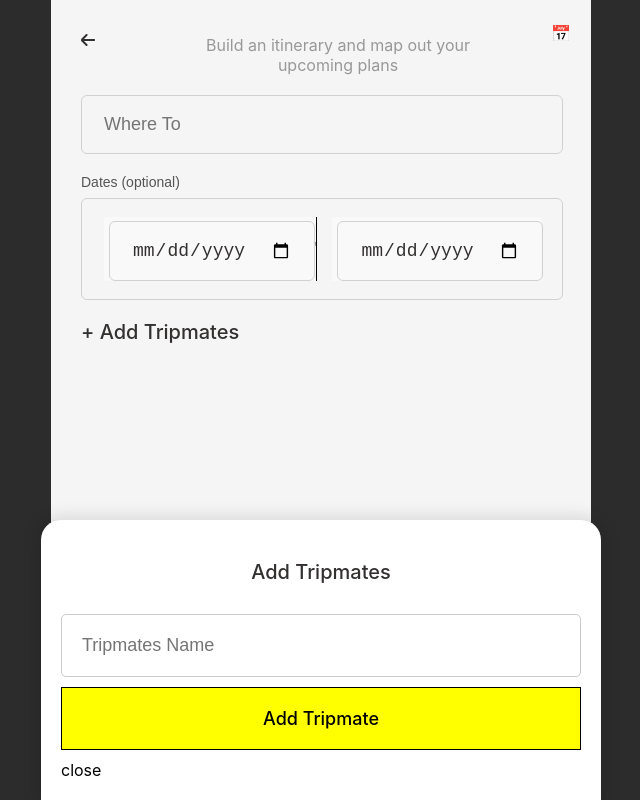
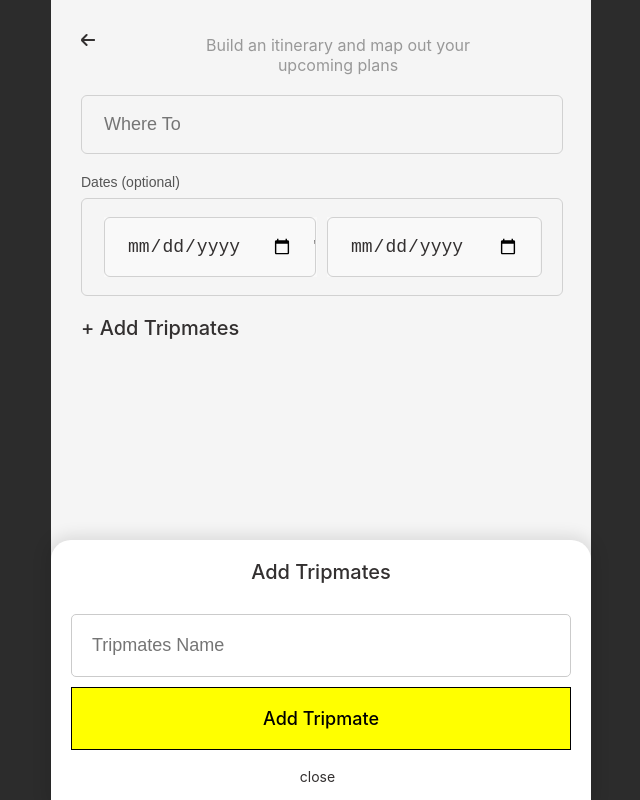
Before and after one commit to strollingidea/tripmatesFE, a React (Create React App) app: page /plantrip in a window 1280 px wide. Both pictures are taken after a click on the element "+ Add Tripmates". Shown: the whole page, without its empty margins (319-959 px from the left). Built offline with nearby package versions, Linux system fonts and the light colour scheme.

Commit message:
css changes 19-12-25

```diff
--- a/src/App.css
+++ b/src/App.css
@@ -41,6 +41,7 @@ body{
     cursor: pointer;
     width: 50%;
     height: 100%;
+    position: relative;
     &:hover {
       /* border-color: #888; */
     }
@@ -49,7 +50,7 @@ body{
       font-size: 16px;
       color: #888;
       position: absolute;
-      right: 20px;
+      right: 32px;
       top: 24px;
     }
 
@@ -57,9 +58,9 @@ body{
       color: #7a7a7a;
       font-size: 18px;
       font-weight: 500;
-      padding-top: 4px;
-      padding-left: 5px;
+      padding: 0;
       position: relative;
+      width: 100%;
     }
   }
 }
--- a/src/Component/PopModals/TripmatesPop.js
+++ b/src/Component/PopModals/TripmatesPop.js
@@ -31,7 +31,7 @@ const TripmatesPop = ({onClose, adtripmate}) => {
                 Add Tripmate
             </TripmatesSubmit>
 
-            <div onClick={onClose}>close</div>
+            <div className='addmembers-popup-close' onClick={onClose}>close</div>
         </TripmatespopDrawer>
     </>
   )
@@ -48,14 +48,13 @@ const TripmatespopDrawer = styled.div`
     flex-direction: column;
     gap: 10px;
     background-color: #fff;
-    /* width: 100%; */
-    max-width: 520px;
+    max-width: 500px;
     position: fixed;
     bottom: 0;
     margin: 0 auto;
     left: 0;
     right: 0;
-    padding: 20px;
+    padding: 0 20px 50px;
     border-radius: 20px 20px 0 0;
     box-shadow: 0px 0px 15px 5px #0000001a;
     z-index: 999999;
--- a/src/Component/signup/SignUp.js
+++ b/src/Component/signup/SignUp.js
@@ -4,6 +4,7 @@ import { ClipLoader } from 'react-spinners';
 import { toast } from 'react-toastify';
 import './SignUp.scss'
 import Logo from '../../Images/logo.png'
+import { Link } from 'react-router-dom'
 
 export const SignUp = () => {
     const [active, setActive] = useState(false);
@@ -82,7 +83,7 @@ export const SignUp = () => {
 
 
     return (
-        <div className="signUpWrapper">
+        <div className="signUpWrapper appmain">
 
             <div className="signup">
 
@@ -109,7 +110,9 @@ export const SignUp = () => {
                         <input name="password" type="password" placeholder="Password" onChange={handleChange} />
                         {errors.password && (<p className="errors">{errors.password}</p>)}
                     </div>
+                    {/* <button type="submit">{loading ? <ClipLoader size={20} color="#fff" /> : active ? "Sign Up" : "Login"} </button> */}
                     <button type="submit">{loading ? <ClipLoader size={20} color="#fff" /> : active ? "Sign Up" : "Login"} </button>
+                    <Link to="/plantrip">SignUp</Link>
                 </form>
                 <p className="alternate" >{active ? "Already have an account?" : "New to Lost in Mountains?"} <span onClick={() => setActive(!active)}>{active ? "Login" : " Create account"}</span></p>
 
--- a/src/Pages/HomePage.scss
+++ b/src/Pages/HomePage.scss
@@ -15,11 +15,11 @@
     align-items: center;
     justify-content: center;
 
-    .logo{
-        margin: 0 auto;
-        position: fixed;
-        top: 50px;
-    }
+    // .logo{
+    //     margin: 0 auto;
+    //     position: fixed;
+    //     top: 50px;
+    // }
 }
 
 .plantripbtn{
--- a/src/Pages/PlanTrip.js
+++ b/src/Pages/PlanTrip.js
@@ -102,8 +102,10 @@ const PlanTrip = () => {
             <div className="date-range-picker">
                 <label className="label">Dates (optional)</label>
                 <div className="date-inputs">
-                    <div className="date-input" style={{borderRight:"1px solid #000", marginRight:"15px"}}>
-                        <span className="calendar-icon">📅</span>
+                    <div className="date-input" style={{
+                      // borderRight:"1px solid #dfdfdf",
+                      marginRight:"10px"}}>
+                        {/* <span className="calendar-icon">📅</span> */}
                       <span className="date-text">
                         <input
                         name='startDate'
@@ -121,7 +123,7 @@ const PlanTrip = () => {
                           ) : null}
                     </div>
                     <div className="date-input">
-                        <span className="calendar-icon">📅</span>
+                        {/* <span className="calendar-icon">📅</span> */}
                       <span className="date-text">
                         <input
                           name='endDate'
--- a/src/Pages/PlanTrip.scss
+++ b/src/Pages/PlanTrip.scss
@@ -5,7 +5,7 @@
     padding: 30px;
     height: calc(100vh - 60px);
     position: relative;
-    overflow-y: scroll;
+    // overflow-y: scroll;
 }
 .Head{
     display: flex;
@@ -47,6 +47,7 @@
         font-size: 20px;
         margin: 0;
         padding-bottom: 20px;
+        cursor: pointer;
     }
     h3{
         font-size: 18px;
@@ -109,3 +110,28 @@
         text-decoration: none;
     }
 }
+
+.addmembers-popup-close{
+    position: absolute;
+    bottom: 10px;
+    right: 7px;
+    left: 0;
+    margin: 0 auto;
+    /* background-color: hsl(0, 79.32%, 46.19%); */
+    /* border: 1px solid hsl(6, 67.03%, 45.34%); */
+    color: hsl(0deg 3.03% 19.41%);
+    width: 50px;
+    height: auto;
+    font-size: 14px;
+    border-radius: 50px;
+    display: flex;
+    justify-content: center;
+    align-items: center;
+    padding: 2px 0px 5px;
+    cursor: pointer;
+}
+input[type="date"] {
+    appearance: none;
+    -webkit-appearance: none;
+    -moz-appearance: textfield;
+  }
```
